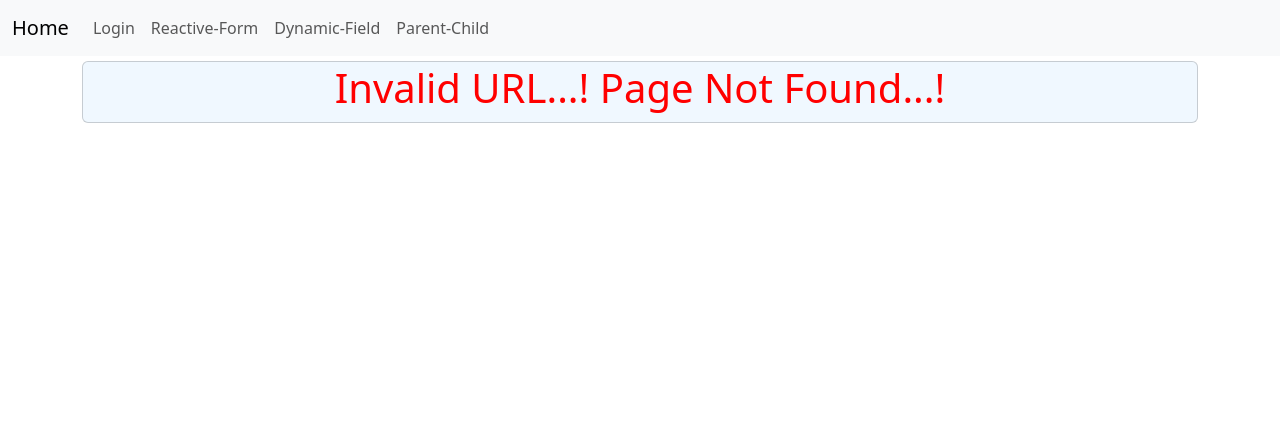
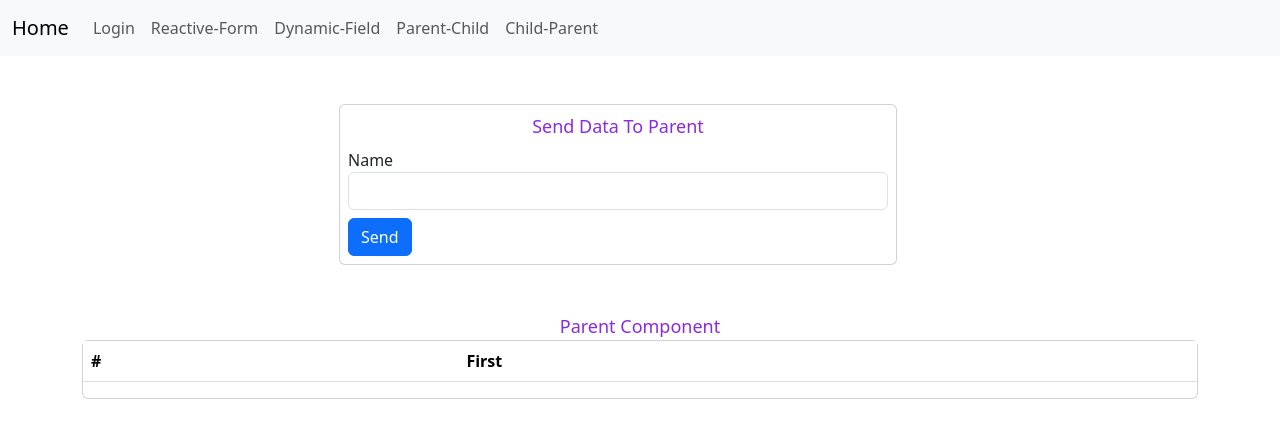
Before and after one commit to Jay8117/Angular-Practical, an Angular app: page /child-parent in a window 1280 px wide. Before the commit this address had no page. Shown: the top 438 px of the page. Built offline with nearby package versions, Linux system fonts and the light colour scheme.

Commit message:
Child to Parent communication

```diff
--- a/src/app/app-routing.module.ts
+++ b/src/app/app-routing.module.ts
@@ -6,6 +6,7 @@ import { ReactiveFormComponent } from './pages/reactive-form/reactive-form.compo
 import { DynamicFieldComponent } from './pages/dynamic-field/dynamic-field.component';
 import { HomeComponent } from './pages/home/home.component';
 import { ParentChildComponent } from './pages/parent-child/parent-child.component';
+import { ChildParentComponent } from './pages/child-parent/child-parent.component';
 
 const routes: Routes = [
   {path : '', redirectTo:'home', pathMatch:'full'},
@@ -14,6 +15,7 @@ const routes: Routes = [
   {path : 'dynamic-field' , component:DynamicFieldComponent},
   {path : 'home' , component:HomeComponent},
   {path : 'parent-child' , component:ParentChildComponent},
+  {path : 'child-parent' , component:ChildParentComponent},
   {path:'**' , component:ErrorPageComponent}
 ];
 
--- a/src/app/app.module.ts
+++ b/src/app/app.module.ts
@@ -12,6 +12,8 @@ import { DynamicFieldComponent } from './pages/dynamic-field/dynamic-field.compo
 import { HomeComponent } from './pages/home/home.component';
 import { ParentChildComponent } from './pages/parent-child/parent-child.component';
 import { ChildComponent } from './pages/parent-child/child/child.component';
+import { ChildParentComponent } from './pages/child-parent/child-parent.component';
+import { ChildrenComponent } from './pages/child-parent/children/children.component';
 
 @NgModule({
   declarations: [
@@ -23,7 +25,9 @@ import { ChildComponent } from './pages/parent-child/child/child.component';
     DynamicFieldComponent,
     HomeComponent,
     ParentChildComponent,
-    ChildComponent
+    ChildComponent,
+    ChildParentComponent,
+    ChildrenComponent
   ],
   imports: [
     BrowserModule,
--- a/src/app/components/header/header.component.html
+++ b/src/app/components/header/header.component.html
@@ -18,6 +18,9 @@
         <li class="nav-item">
           <a class="nav-link" routerLink="parent-child">Parent-Child</a>
         </li>
+        <li class="nav-item">
+          <a class="nav-link" routerLink="child-parent">Child-Parent</a>
+        </li>
       </ul>
     </div>
   </div>
--- /dev/null
+++ b/src/app/pages/child-parent/child-parent.component.html
@@ -0,0 +1,23 @@
+<app-children (dataItem)="getData($event)"></app-children>
+
+<div class="container">
+    <header>Parent Component</header>
+    <div class="card">
+        <table class="table">
+            <thead>
+                <tr>
+                    <th scope="col">#</th>
+                    <th scope="col">First</th>
+
+                </tr>
+            </thead>
+            <tbody>
+                <tr *ngFor="let item of userDataTable;let i=index">
+                    <th scope="row">{{i+1}}</th>
+                    <td>{{item.name}}</td>
+
+                </tr>
+            </tbody>
+        </table>
+    </div>
+</div>
--- /dev/null
+++ b/src/app/pages/child-parent/child-parent.component.scss
@@ -0,0 +1,5 @@
+header{
+    text-align: center;
+    color: blueviolet;
+    font-size: large;
+}
--- /dev/null
+++ b/src/app/pages/child-parent/child-parent.component.ts
@@ -0,0 +1,17 @@
+import { Component } from '@angular/core';
+
+@Component({
+  selector: 'app-child-parent',
+  templateUrl: './child-parent.component.html',
+  styleUrls: ['./child-parent.component.scss']
+})
+export class ChildParentComponent {
+  userDataTable:any=[];
+
+  getData(data:any){
+    console.log(data);
+    this.userDataTable.push(data)
+    console.log(this.userDataTable);
+
+  }
+}
--- /dev/null
+++ b/src/app/pages/child-parent/children/children.component.html
@@ -0,0 +1,17 @@
+<div class="container m-5">
+    <div class="col-md-6">
+        <div class="card p-2">
+            <header>Send Data To Parent</header>
+            <form #userForm="ngForm" (ngSubmit)="sendData(userForm)">
+                <div class="mt-2">
+                    <label for="name">Name</label>
+                    <input type="text" class="form-control" ngModel name="name">
+                </div>
+                <div class="mt-2">
+                    <button class="btn btn-primary" type="submit">Send</button>
+                </div>
+            </form>
+        </div>
+    </div>
+
+</div>
--- /dev/null
+++ b/src/app/pages/child-parent/children/children.component.scss
@@ -0,0 +1,11 @@
+.container {
+    display: flex;
+    justify-content: center;
+    /* Horizontal center */
+}
+
+header{
+    text-align: center;
+    color: blueviolet;
+    font-size: large;
+}
--- /dev/null
+++ b/src/app/pages/child-parent/children/children.component.ts
@@ -0,0 +1,15 @@
+import { Component, EventEmitter, Output } from '@angular/core';
+
+@Component({
+  selector: 'app-children',
+  templateUrl: './children.component.html',
+  styleUrls: ['./children.component.scss']
+})
+export class ChildrenComponent {
+  @Output() dataItem = new EventEmitter<any>();
+
+  sendData(data:any){
+    console.log(data.value);
+    this.dataItem.emit(data.value)
+  }
+}
```
Also changed, not shown: 2 other files (tests, documents, lock files or other folders).
